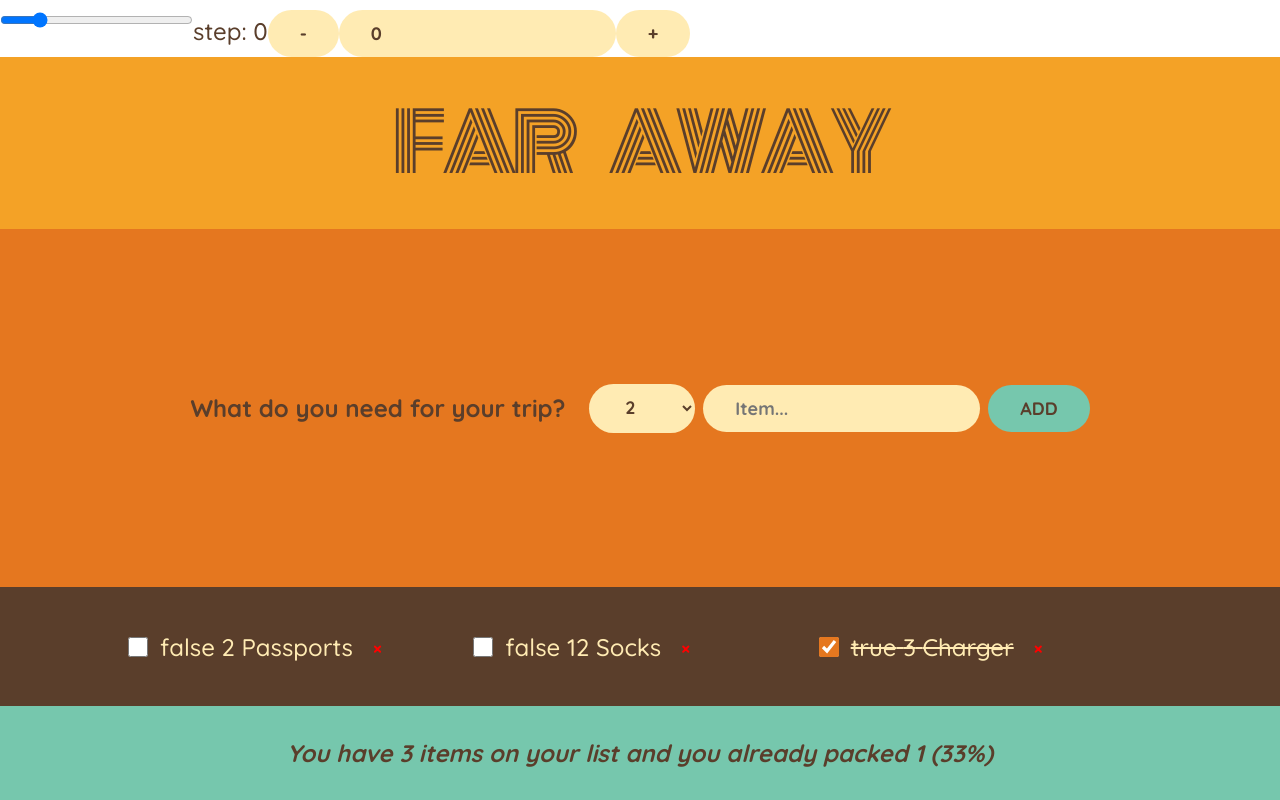
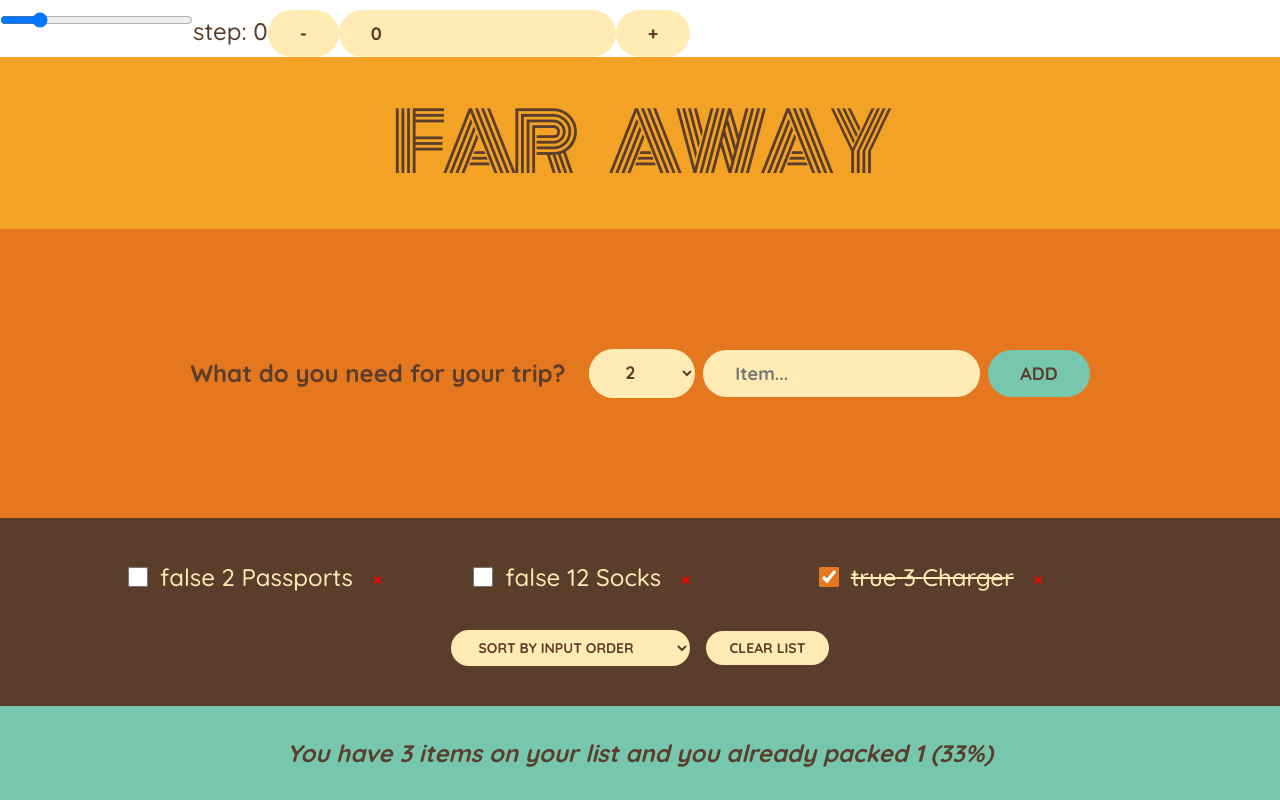
Before and after one commit to werzizu/ulti-react, a React (Create React App) app in the folder 05-travel-list/: page / in a window 1280 px wide. Built offline with nearby package versions, Linux system fonts and the light colour scheme.

Commit message:
sorting by input, name, packed and clear all items

```diff
--- a/05-travel-list/src/App.js
+++ b/05-travel-list/src/App.js
@@ -109,10 +109,31 @@
 }
 
 function PackingList({ initialItems, setInitialItems, onDeleteItem }) {
+  const [sortBy, setSortBy] = useState("input");
+
+  let sortedItems;
+
+  if (sortBy === "input") sortedItems = initialItems;
+  if (sortBy === "desctiption")
+    sortedItems = initialItems
+      .slice()
+      .sort((a, b) => a.description.localeCompare(b.description));
+  if (sortBy === "packed")
+    sortedItems = initialItems
+      .slice()
+      .sort((a, b) => Number(a.packed) - Number(b.packed));
+
+  function onClearAllItems() {
+    const confirm = window.confirm("Are you really want to clear all items?");
+    if (confirm) {
+      setInitialItems([]);
+    }
+  }
+
   return (
     <div className="list">
       <ul>
-        {initialItems.map((item) => (
+        {sortedItems.map((item) => (
           <Item
             item={item}
             key={item.id}
@@ -121,6 +142,16 @@
           />
         ))}
       </ul>
+
+      <div className="actions">
+        <select value={sortBy} onChange={(e) => setSortBy(e.target.value)}>
+          <option value="input">Sort By Input Order </option>
+          <option value="desctiption">Sort by description</option>
+          <option value="packed">Sort by packed status</option>
+        </select>
+
+        <button onClick={onClearAllItems}>Clear List</button>
+      </div>
     </div>
   );
 }
```
